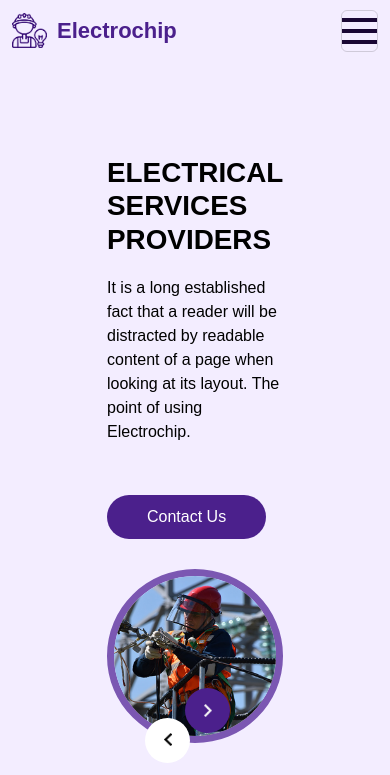
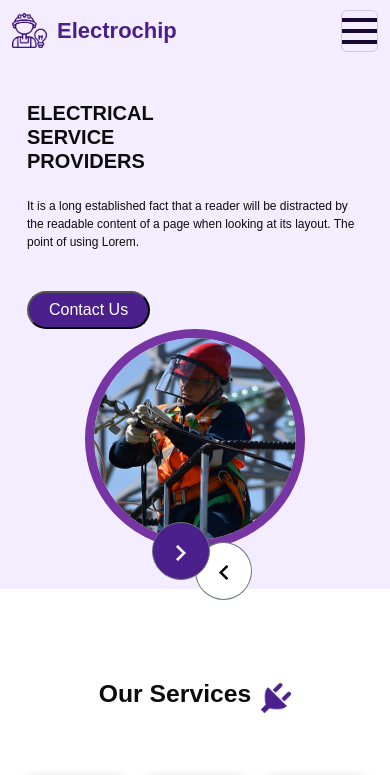
Before and after one commit to Anusha3Mohan/Electrochip, a React (Vite) app: page / in a window 390 px wide. Shown: the top 775 px of the page. Built offline with nearby package versions, Linux system fonts and the light colour scheme.

Commit message:
changed properties of home

```diff
--- a/index.html
+++ b/index.html
@@ -5,12 +5,6 @@
     <link rel="icon" type="image/svg+xml" href="https://png.pngtree.com/png-clipart/20230409/original/pngtree-globe-line-icon-png-image_9039317.png" />
     <meta name="viewport" content="width=device-width, initial-scale=1.0" />
     <title>Electrochip</title>
-
-    <!-- Bootstrap CSS -->
-<link
-href="https://stackpath.bootstrapcdn.com/bootstrap/4.5.2/css/bootstrap.min.css"
-rel="stylesheet"
-/>
 
     <!-- bootstrap -->
     <link href="https://cdn.jsdelivr.net/npm/bootstrap@5.3.3/dist/css/bootstrap.min.css" rel="stylesheet" integrity="sha384-QWTKZyjpPEjISv5WaRU9OFeRpok6YctnYmDr5pNlyT2bRjXh0JMhjY6hW+ALEwIH" crossorigin="anonymous">
--- a/src/components/Header.jsx
+++ b/src/components/Header.jsx
@@ -18,8 +18,7 @@ function Header() {
               <span>Electrochip</span>
             </a>
           </div>
-
-          <button
+         <button
             className="navbar-toggler"
             type="button"
             data-bs-toggle="collapse"
--- a/src/css/Home.css
+++ b/src/css/Home.css
@@ -1,94 +1,232 @@
+/* General Section */
 .slider_section {
-    -webkit-box-flex: 1;
-        -ms-flex: 1;
-            flex: 1;
-    display: -webkit-box;
-    display: -ms-flexbox;
-    display: flex;
-    -webkit-box-align: center;
-        -ms-flex-align: center;
-            align-items: center;
-    position: relative;
-    z-index: 2;
-    color: #3b3a3a;
-    padding: 95px;
     background-color: #f3edff;
+    padding: 93px;
   }
 
-  .slider_section .row {
-    -webkit-box-align: center;
-        -ms-flex-align: center;
-            align-items: center;
+  /* Circle Slider Container */
+  .circle-slider {
+    display: flex;
+    justify-content: center;
+    align-items: center;
+    width: 480px;
+    height: 480px;
+    margin: 0 auto;
+    border: 9px solid rgb(118, 53, 162);
+    border-radius: 50%;
+    overflow: hidden;
+    position: relative;
   }
 
-  .slider_section .detail_box {
-    color: #000000;
+  /* Contact Button */
+  .contact-button {
+    background-color: #4b208c;
+    color: white;
+    padding: 10px 40px;
   }
 
-  .slider_section .detail_box h1 {
-    text-transform: uppercase;
-    font-weight: bold;
+  .contact-button:hover{
+    background-color: #552e8f ;
+    color: #f3edff;
   }
 
-  .slider_section .detail_box p {
-    margin-top: 20px;
+  /* Carousel Styling */
+  .carousel-inner {
+    display: flex;
+    transition: transform 0.5s ease;
   }
 
-  .slider_section .detail_box a {
-    display: inline-block;
-    padding: 10px 40px;
-    background-color: #4b208c;
-    color: #ffffff;
-    border-radius: 35px;
-    margin-top: 35px;
+  /* Slide Items in Carousel */
+  .carousel-item {
+    flex-shrink: 0;
+    width: 100%;
+    height: 100%;
   }
 
-  .slider_section .detail_box a:hover {
-    background-color: #5625a1;
+  /* Circular Image Styling */
+  .carousel-image {
+    width: 100%;
+    height: 500px;
+    object-fit: cover;
   }
 
-  .slider_section .img_container {
-    border: 7px solid #7b57b2;
-    border-radius: 100%;
-    overflow: hidden;
-    margin-top: 30px;
+  /* Carousel Buttons */
+  .carousel-buttons {
+    position: absolute;
+    top: 50%;
+    left: 50%;
+    transform: translate(-50%, -50%);
+    display: flex;
+    justify-content: space-between;
+    width: 100%;
+    z-index: 10;
   }
 
-  .slider_section .img_container div#carouselExampleContarols {
-    width: 100%;
-    position: unset;
+  /* Button Styling */
+  .carousel-buttons .btn-prev,
+  .carousel-buttons .btn-next {
+    font-size: 1.5rem;
+    padding: 10px 23px;
+    border-radius: 50%;
+    transition: background-color 0.3s ease;
   }
 
-  .slider_section .img_container .img-box img {
-    width: 100%;
+  .carousel-buttons .btn-prev {
+    position: absolute;
+    top: 225px;
+    left: 75%;
+    z-index: 11;
+    background-color: white;
+    color: black;
+
   }
 
-  .slider_section .carousel-control-prev,
-  .slider_section .carousel-control-next {
-    top: initial;
-    left: initial;
-    bottom: 5%;
-    right: 10%;
-    width: 45px;
-    height: 45px;
-    border: none;
-    border-radius: 100%;
-    opacity: 1;
-    background-repeat: no-repeat;
-    background-size: 8px;
-    background-position: center;
+  .description{
+    font-size: large;
   }
 
-  .slider_section .carousel-control-prev {
-    background-image: url('../assets/images/prev.png');
-    background-color: #ffffff;
-    -webkit-transform: translate(-85px, 30px);
-            transform: translate(-85px, 30px);
+  .main-heading{
+    font-weight: bolder;
   }
 
-  .slider_section .carousel-control-next {
-    background-image: url('../assets/images/next.png');
+  .carousel-buttons .btn-next {
+    position: absolute;
+    top: 185px;
+    right: 17%;
+    z-index: 11;
     background-color: #4b208c;
-    -webkit-transform: translate(-45px, 0);
-            transform: translate(-45px, 0);
+    color: white;
   }
+
+
+
+  /* Media Queries for Responsiveness */
+  @media (max-width: 1200px) {
+    .circle-slider {
+      width: 400px;
+      height: 400px;
+    }
+    .carousel-image {
+      height: 400px;
+    }
+  }
+
+  @media (max-width: 992px) {
+    .slider_section {
+      padding: 60px;
+    }
+
+    .circle-slider {
+      width: 350px;
+      height: 350px;
+    }
+
+    .carousel-image {
+      height: 350px;
+    }
+
+    .carousel-buttons .btn-prev {
+      top: 200px;
+      left: 70%;
+    }
+
+    .carousel-buttons .btn-next {
+      top: 170px;
+      right: 240px;
+    }
+  }
+
+  @media (max-width: 768px) {
+    .circle-slider {
+      width: 300px;
+      height: 300px;
+    }
+
+    .carousel-image {
+      height: 300px;
+    }
+
+    .carousel-buttons .btn-prev {
+      top: 175px;
+      left: 65%;
+    }
+
+    .carousel-buttons .btn-next {
+      top: 150px;
+      right: 220px;
+    }
+
+    .contact-button {
+      padding: 8px 30px;
+    }
+  }
+
+  @media (max-width: 576px) {
+    .slider_section {
+      padding: 40px 15px;
+    }
+
+    .circle-slider {
+      width: 250px;
+      height: 250px;
+    }
+
+    .carousel-image {
+      height: 250px;
+    }
+
+    .carousel-buttons .btn-prev {
+      top: 150px;
+      left: 55%;
+    }
+
+    .carousel-buttons .btn-next {
+      top: 130px;
+      right: 200px;
+    }
+
+    .contact-button {
+      padding: 6px 25px;
+    }
+
+    .detail_box h1 {
+      font-size: 24px;
+    }
+
+    .detail_box .description {
+      font-size: 14px;
+    }
+  }
+
+  @media (max-width: 420px) {
+    .circle-slider {
+      width: 220px;
+      height: 220px;
+    }
+
+    .carousel-image {
+      height: 220px;
+    }
+
+    .carousel-buttons .btn-prev {
+      top: 120px;
+      left: 50%;
+    }
+
+    .carousel-buttons .btn-next {
+      top: 100px;
+      right: 180px;
+    }
+
+    .contact-button {
+      padding: 5px 20px;
+    }
+
+    .detail_box h1 {
+      font-size: 20px;
+    }
+
+    .detail_box .description {
+      font-size: 12px;
+    }
+  }
--- a/src/pages/Home.jsx
+++ b/src/pages/Home.jsx
@@ -1,79 +1,106 @@
-import React from 'react'
-import slider from"../assets/images/slider-img.jpg"
-import "../css/Home.css"
-import Service from './Service'
-import About from './About'
-import Blog from './Blog'
-import Contact from './Contact'
+import React from "react";
+import "../css/Home.css";
+import image from '../assets/images/slider-img.jpg';
+import back from '../assets/images/prev.png';
+import next from '../assets/images/next.png';
+import Service from "./Service";
+import Contact from "./Contact";
+import About from "./About";
+import Blog from "./Blog";
+
 function Home() {
   return (
-    <>
-
-<div className="slider_section">
+    <div>
+      <section className="slider_section">
         <div className="container">
           <div className="row align-items-center">
+            {/* Text Content */}
             <div className="col-md-6">
               <div className="detail_box">
-          <h1>
-            Electrical <br />
-            Services <br />
-            Providers
+                <h1 className="main-heading ">
+                  ELECTRICAL<br />
+                  SERVICE <br />
+                  PROVIDERS
                 </h1>
-          <p>
+                <p className="description mt-4">
                   It is a long established fact that a reader will be distracted
-            by readable content of a page when looking at its layout. The
-            point of using Electrochip.
+                  by the readable content of a page when looking at its layout.
+                  The point of using Lorem.
                 </p>
-          <a href="#contact">Contact Us</a>
+                <button className="rounded-pill mt-4 contact-button">
+                  Contact Us
+                </button>
               </div>
             </div>
-      <div className="col-lg-5 col-md-6 offset-lg-1">
 
-        <div className="img_container">
+            {/* Image Slider within Circle */}
+            <div className="col-md-6">
+              <div className="circle-slider">
                 <div
                   id="carouselExampleControls"
                   className="carousel slide"
-            data-ride="carousel"
+                  data-bs-ride="carousel"
                 >
                   <div className="carousel-inner">
+                    {/* Slide 1 */}
                     <div className="carousel-item active">
-
-                  <img class="d-block w-100" src={slider} alt="slider"/>
-
+                      <img
+                        src={image}
+                        className="d-block carousel-image"
+                        alt="Slide 1"
+                      />
                     </div>
+                    {/* Slide 2 */}
                     <div className="carousel-item">
-              <img class="d-block w-100 carousel-image" src={slider} alt="slider"/>
+                      <img
+                        src={image}
+                        className="d-block carousel-image"
+                        alt="Slide 2"
+                      />
                     </div>
+                    {/* Slide 3 */}
                     <div className="carousel-item">
-              <img class="d-block w-100" src={slider} alt="slider"/>
-              </div>
-            </div>
-            </div>
-
-
-            <a class="carousel-control-prev" href="#carouselExampleControls" role="button" data-slide="prev">
-                <span class="sr-only">Previous</span>
-              </a>
-              <a class="carousel-control-next" href="#carouselExampleControls" role="button" data-slide="next">
-                <span class="sr-only">Next</span>
-              </a>
-          </div>
+                      <img
+                        src={image}
+                        className="d-block carousel-image"
+                        alt="Slide 3"
+                      />
                     </div>
                   </div>
                   </div>
                   </div>
 
+                  {/* Carousel Controls outside the image */}
+                  <div className="carousel-buttons">
+                    <button
+                      className="btn btn-secondary btn-prev"
+                      type="button"
+                      data-bs-target="#carouselExampleControls"
+                      data-bs-slide="prev"
+                    >
+                      <img src={back} alt="Previous" />
+                    </button>
+                    <button
+                      className="btn btn-secondary btn-next"
+                      type="button"
+                      data-bs-target="#carouselExampleControls"
+                      data-bs-slide="next"
+                    >
+                      <img src={next} alt="Next" />
+                    </button>
 
-
+              </div>
+            </div>
+          </div>
+        </div>
+      </section>
       <Service/>
       <About/>
       <Blog/>
       <Contact/>
+    </div>
 
-
-
-    </>
-  )
+  );
 }
 
-export default Home
+export default Home;
```
Lines whose indentation alone changed are shown as unchanged.
